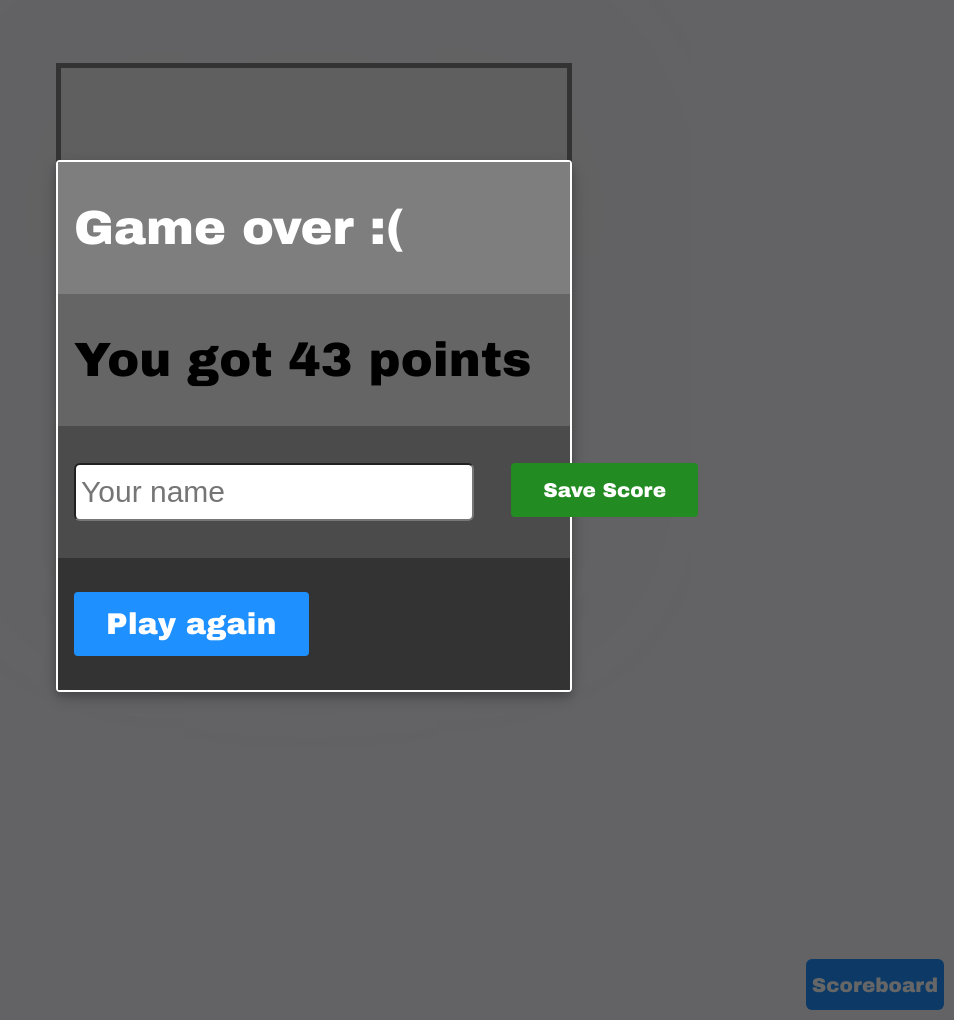
After one commit to Jerere/Simple-JS-Game, a PHP site: page /indexhtml.html in a window 1280 px wide. The commit adds this page. Shown: the whole page, without its empty margins (326-1280 px from the left). Run offline with PHP 8.4, Linux system fonts and the light colour scheme.

Commit message:
Added indexhtml

```diff
--- /dev/null
+++ b/indexhtml.html
@@ -0,0 +1,48 @@
+<!DOCTYPE html>
+<html>
+    <head>
+        <meta charset="utf-8" />
+        <title>Video-Game</title>
+        <link rel="stylesheet" href="style.css">
+        <link rel="icon" href="smiley-icon.png" type="image" sizes="32x32">
+    </head>
+    <body onload="startGame()">
+        <div class="header">
+            <h1>Väistely Peli ☺</h1>
+        </div>
+        <div>
+            <button onClick="window.location='scoretable.php';" class="button-scoreboard">Scoreboard</button>
+        </div>
+        <div id="myModal" class="modal">
+
+            <!-- Modal content -->
+            <div class="modal-content">
+                <div class="modal-top">
+                    <p>Game over :(</p>
+                </div>
+                <div class="modal-middle">
+                    <p id="p1"></p>
+                </div>
+                <div class="modal-middle2">
+                    <form action="savescore.php" method="post">
+                        <div class="input-div">
+                            <input id="nameinput" name="playername" type="text" placeholder="Your name">
+                            <input id="score" type="hidden" name="score" value="">
+                        </div>
+                        <div class="savebutton-div">
+                            <input type="submit" name="submit" value="Save Score" id="buttonSave" class="buttonSave">
+                        </div>
+                    </form>
+                </div>
+                <div class="modal-bottom">
+                    <button id="buttonTry" class="buttonTry">Play again</button>
+                </div>
+            </div>
+        </div>
+
+        <script src="game.js"></script>
+        <script src="colorShift.js"></script>
+        <script src="popup.js"></script>
+
+    </body>
+</html>
--- a/style.css
+++ b/style.css
@@ -5,6 +5,8 @@ body {
 
 canvas {
     display: block;
+    width: 40%;
+    height: auto;
     margin: 0 auto;
     margin-top: 5%;
     background:  #eee;
@@ -18,19 +20,19 @@ canvas {
 }
 
 .button-scoreboard {
-    margin-top: -3%;
-    margin-right: 20px;
     background-color: dodgerblue;
     border: none;
     color: white;
-    position: absolute;
-    right: 5px;
-    padding: 10px;
+    position: fixed;
+    right: 10px;
+    bottom: 10px;
     border-radius: 6px;
     text-align: center;
     font-size: 20px;
     cursor: pointer;
     font-family: "Arial Black";
+    height: 5%;
+
 }
 
 
@@ -55,7 +57,8 @@ canvas {
     padding: 0;
     border: 2px solid white;
     border-radius: 4px;
-    width: 700px;
+    height: auto;
+    width: 40%;
     box-shadow: 0 4px 8px 0 rgba(0,0,0,0.2),0 6px 20px 0 rgba(0,0,0,0.19);
     -webkit-animation-name: animatetop;
     -webkit-animation-duration: 0.8s;
@@ -80,7 +83,7 @@ canvas {
     display: flex;
     background-color: rgba(0,0,0,0.5);
     color: white;
-    font-size: 60px;
+    font-size: 3em;
 }
 
 .modal-middle {
@@ -88,7 +91,7 @@ canvas {
     padding: 16px;
     align-items: center;
     display: flex;
-    font-size: 60px;
+    font-size: 3em;
     background-color: rgba(0,0,0,0.6);
 }
 
@@ -152,8 +155,6 @@ input[type=text] {
 }
 
 /* SCORETABLE / SCORETABLE / SCORETABLE / SCORETABLE */
-/* SCORETABLE / SCORETABLE / SCORETABLE / SCORETABLE */
-/* SCORETABLE / SCORETABLE / SCORETABLE / SCORETABLE */
 
 .scoreboard-button {
     display: flex;
```
